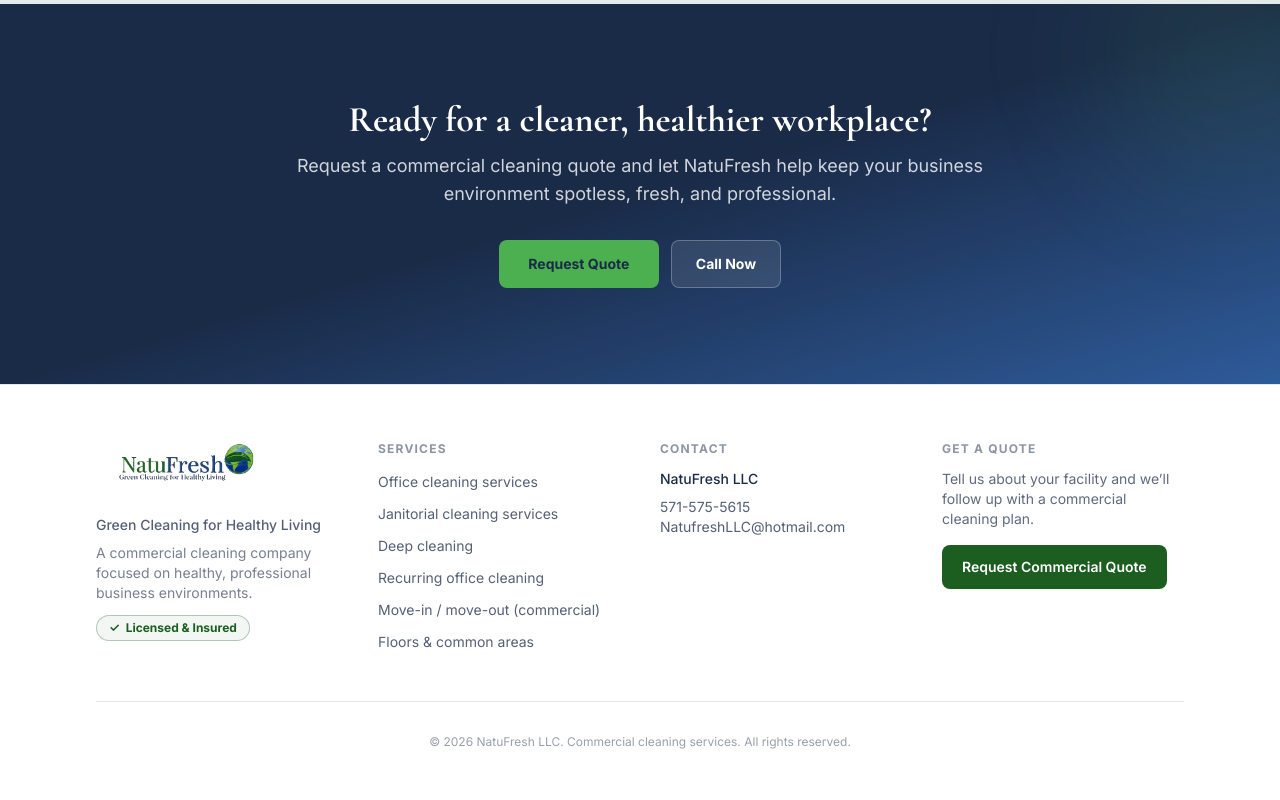
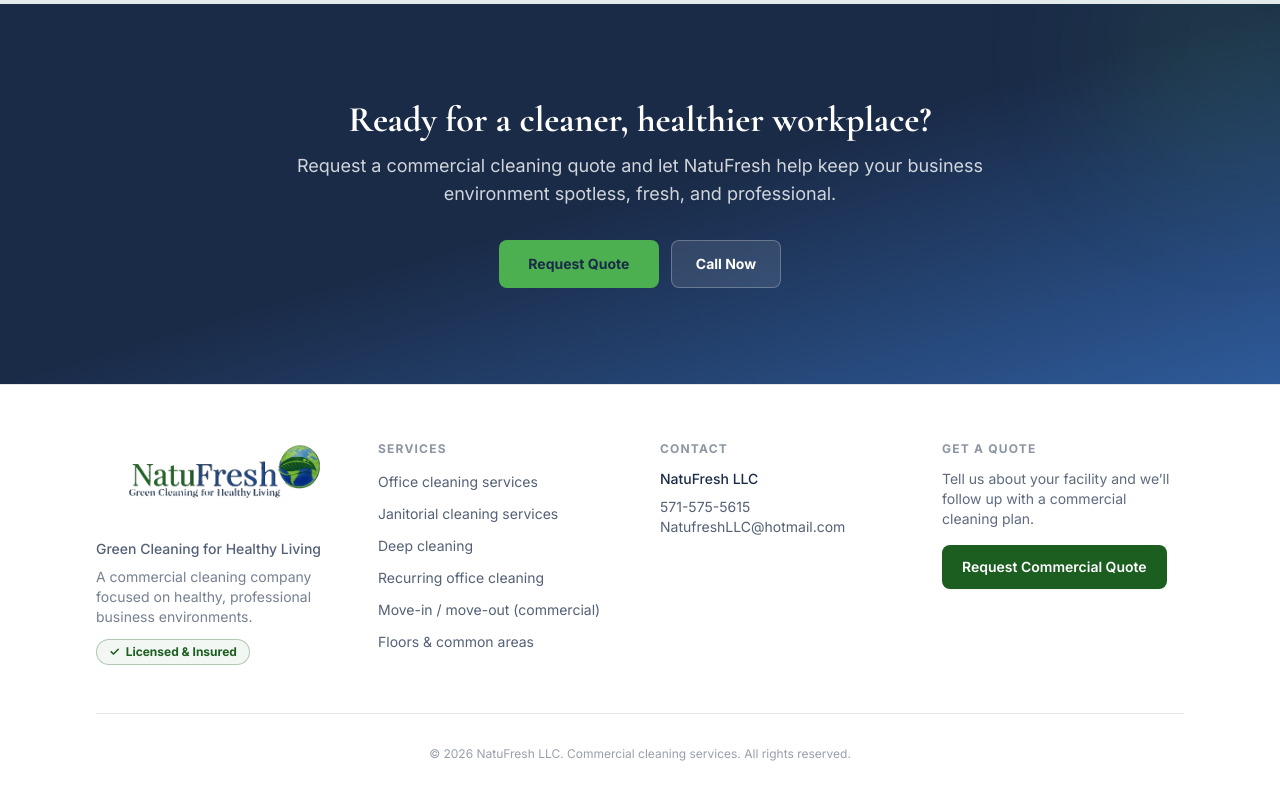
Before and after one commit to ronlenserdigital/NatuFresh, a React (Vite) app: page / in a window 1280 px wide. Shown: the part 3367-4167 px from the top of the page. Built offline with nearby package versions, Linux system fonts and the light colour scheme.

Commit message:
Make footer logo even larger

```diff
--- a/src/components/WorkImage.tsx
+++ b/src/components/WorkImage.tsx
@@ -90,7 +90,7 @@
   header:
     "block h-[2.475rem] w-auto max-w-full object-contain object-left sm:h-11 sm:max-h-[3.025rem] md:h-[3.3rem] md:max-h-[3.85rem]",
   footer:
-    "block h-12 w-auto max-w-full object-contain object-left sm:h-14 sm:max-h-16",
+    "block h-16 w-auto max-w-full object-contain object-left sm:h-20 sm:max-h-24",
   about: "block h-auto w-full max-h-64 object-contain",
 } as const;
 
```
